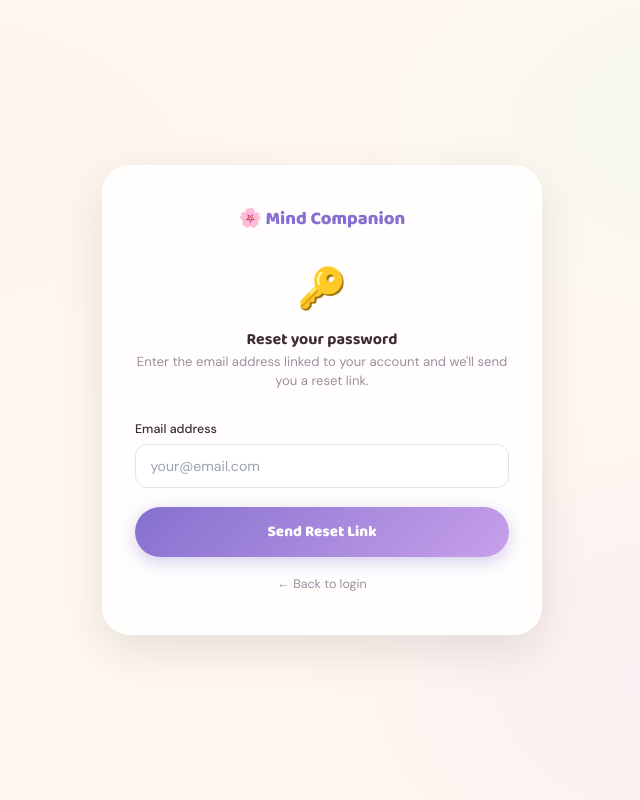
After one commit to zireael69420/Mind-Companion, a Django app: page /password-reset/ in a window 1280 px wide. The commit adds this page. Shown: the whole page, without its empty margins (318-958 px from the left). Run offline with Django 5.2, Linux system fonts and the light colour scheme; some libraries are stand-ins or nearby versions.

Commit message:
Added forgot password

```diff
--- /dev/null
+++ b/templates/registration/password_reset_form.html
@@ -0,0 +1,90 @@
+<!DOCTYPE html>
+<html lang="en">
+<head>
+  <meta charset="UTF-8"/>
+  <meta name="viewport" content="width=device-width, initial-scale=1.0"/>
+  <title>Mind Companion — Reset Password</title>
+  <script src="https://cdn.tailwindcss.com"></script>
+  <link href="https://fonts.googleapis.com/css2?family=Baloo+2:wght@700;800;900&family=DM+Sans:ital,wght@0,300;0,400;0,500;1,300&display=swap" rel="stylesheet"/>
+  <style>
+    :root { --ink:#3D2C35; --muted:#9B8EA0; --cream:#FFF8F0; --purple:#8570CF; }
+    *, *::before, *::after { box-sizing:border-box; margin:0; padding:0; }
+    body {
+      font-family:'DM Sans',sans-serif; background:var(--cream); min-height:100vh;
+      display:flex; flex-direction:column; align-items:center; justify-content:center; padding:1.5rem;
+    }
+    .bg-mesh {
+      position:fixed; inset:0; z-index:0; pointer-events:none;
+      background:
+        radial-gradient(ellipse 70% 55% at 15% 20%, #FFE4EC44 0%, transparent 60%),
+        radial-gradient(ellipse 60% 50% at 85% 15%, #D4F5EC44 0%, transparent 55%),
+        radial-gradient(ellipse 55% 60% at 80% 85%, #E8D5F544 0%, transparent 60%),
+        var(--cream);
+    }
+    .card {
+      position:relative; z-index:2;
+      background:rgba(255,255,255,0.85); backdrop-filter:blur(12px);
+      border:1.5px solid rgba(255,255,255,0.95); border-radius:28px;
+      padding:2.5rem 2rem; width:100%; max-width:440px;
+      box-shadow:0 16px 48px rgba(0,0,0,0.1);
+    }
+    .brand {
+      font-family:'Baloo 2',sans-serif; font-weight:900; font-size:1.15rem;
+      color:var(--purple); text-decoration:none;
+      display:flex; align-items:center; gap:0.35rem; justify-content:center; margin-bottom:1.5rem;
+    }
+    .icon { font-size:2.5rem; text-align:center; margin-bottom:0.6rem; }
+    h1 {
+      font-family:'Baloo 2',sans-serif; font-weight:900; font-size:1.5rem;
+      color:var(--ink); text-align:center; margin-bottom:0.4rem;
+    }
+    .sub { font-size:0.82rem; color:var(--muted); text-align:center; margin-bottom:1.8rem; line-height:1.5; }
+    .field { margin-bottom:1.2rem; }
+    label { display:block; font-size:0.78rem; font-weight:500; color:var(--ink); margin-bottom:0.35rem; }
+    .mc-input {
+      width:100%; padding:0.65rem 0.9rem;
+      border:1.5px solid #E8DFF0; border-radius:12px;
+      font-family:'DM Sans',sans-serif; font-size:0.88rem; color:var(--ink);
+      background:rgba(255,255,255,0.9); outline:none;
+      transition:border-color 0.2s, box-shadow 0.2s;
+    }
+    .mc-input:focus { border-color:var(--purple); box-shadow:0 0 0 3px rgba(133,112,207,0.15); }
+    .submit-btn {
+      width:100%; padding:0.85rem;
+      background:linear-gradient(135deg,#8570CF,#C7A0EA); color:white;
+      font-family:'Baloo 2',sans-serif; font-weight:800; font-size:0.95rem;
+      border:none; border-radius:999px; cursor:pointer;
+      box-shadow:0 5px 18px rgba(133,112,207,0.35);
+      transition:transform 0.18s, box-shadow 0.18s;
+    }
+    .submit-btn:hover { transform:translateY(-2px); box-shadow:0 8px 24px rgba(133,112,207,0.45); }
+    .back-link {
+      display:block; text-align:center; margin-top:1.1rem;
+      font-size:0.78rem; color:var(--muted); text-decoration:none; transition:color 0.18s;
+    }
+    .back-link:hover { color:var(--ink); }
+  </style>
+</head>
+<body>
+<div class="bg-mesh"></div>
+
+<div class="card">
+  <a href="{% url 'wellness:landing' %}" class="brand">🌸 Mind Companion</a>
+  <div class="icon">🔑</div>
+  <h1>Reset your password</h1>
+  <p class="sub">Enter the email address linked to your account and we'll send you a reset link.</p>
+
+  <form method="post" novalidate>
+    {% csrf_token %}
+    <div class="field">
+      <label for="id_email">Email address</label>
+      <input type="email" name="email" id="id_email"
+             class="mc-input" placeholder="your@email.com" autocomplete="email" required/>
+    </div>
+    <button type="submit" class="submit-btn">Send Reset Link</button>
+  </form>
+
+  <a href="{% url 'wellness:login' %}" class="back-link">← Back to login</a>
+</div>
+</body>
+</html>
--- /dev/null
+++ b/templates/registration/password_reset_subject.txt
@@ -0,0 +1 @@
+Reset your Mind Companion password
--- a/wellness/urls.py
+++ b/wellness/urls.py
@@ -1,3 +1,4 @@
+from django.contrib.auth import views as auth_views
 from django.urls import path
 
 from . import views
@@ -25,6 +26,35 @@ urlpatterns = [
     path('verify-email/',                  views.verify_email_view,   name='verify_email'),
     path('resend-code/',                   views.resend_code_view,    name='resend_code'),
 
+    # Password reset — Django built-in views, no custom view code
+    path('password-reset/',
+         auth_views.PasswordResetView.as_view(
+             template_name='registration/password_reset_form.html',
+             email_template_name='registration/password_reset_email.html',
+             subject_template_name='registration/password_reset_subject.txt',
+             success_url='/password-reset/done/',
+         ),
+         name='password_reset'),
+
+    path('password-reset/done/',
+         auth_views.PasswordResetDoneView.as_view(
+             template_name='registration/password_reset_done.html',
+         ),
+         name='password_reset_done'),
+
+    path('password-reset-confirm/<uidb64>/<token>/',
+         auth_views.PasswordResetConfirmView.as_view(
+             template_name='registration/password_reset_confirm.html',
+             success_url='/password-reset-complete/',
+         ),
+         name='password_reset_confirm'),
+
+    path('password-reset-complete/',
+         auth_views.PasswordResetCompleteView.as_view(
+             template_name='registration/password_reset_complete.html',
+         ),
+         name='password_reset_complete'),
+
     # Per-video feedback (AJAX POST)
     path('video-rating/',                  views.submit_video_rating, name='submit_video_rating'),
     path('video-comment/',                 views.submit_comment,      name='submit_comment'),
```
Also changed, not shown: templates/registration/login.html (+17 -6 lines), templates/registration/password_reset_complete.html (added, +66 -0 lines), templates/registration/password_reset_confirm.html (added, +179 -0 lines), templates/registration/password_reset_done.html (added, +76 -0 lines), templates/registration/password_reset_email.html (added, +12 -0 lines).
